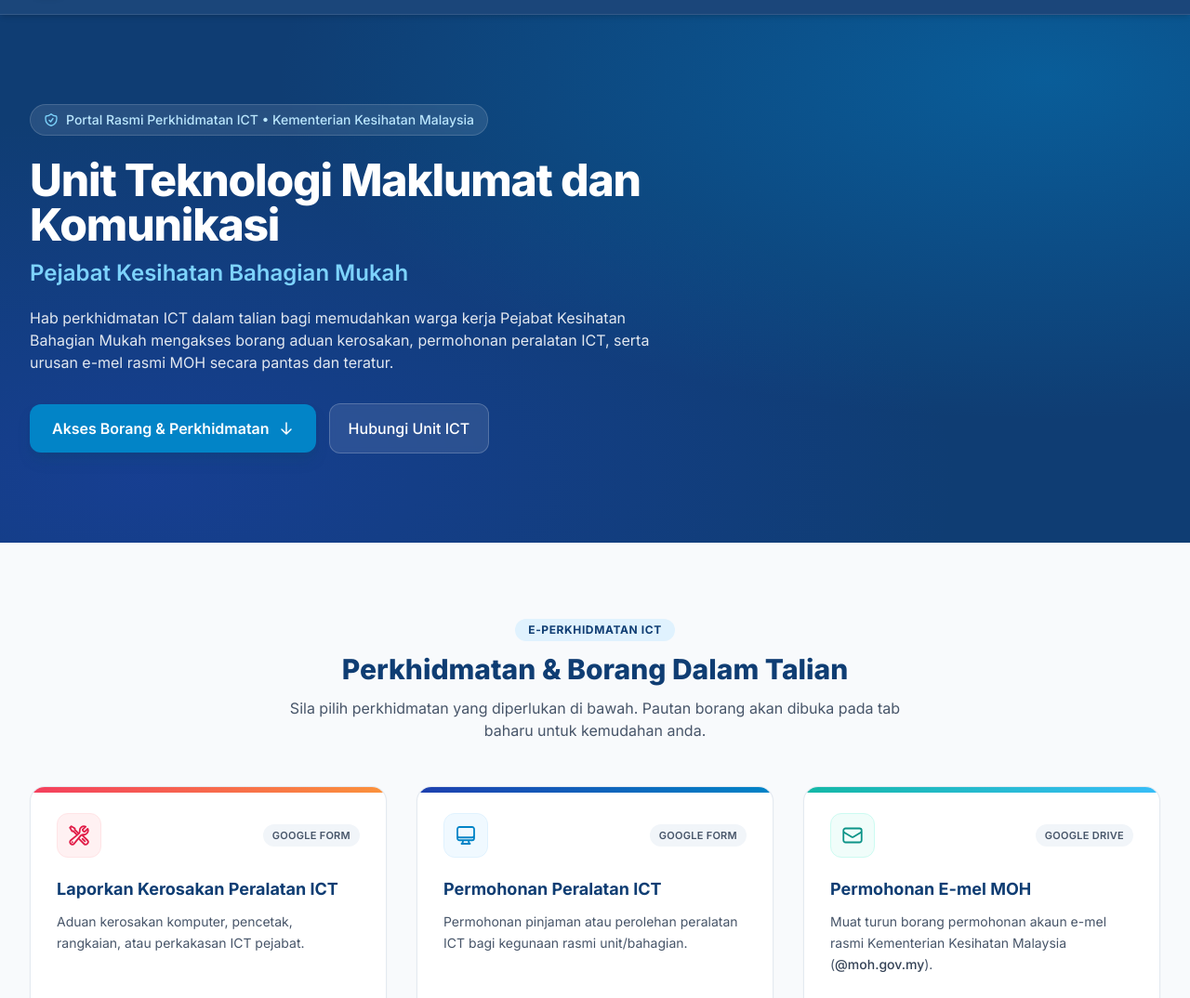
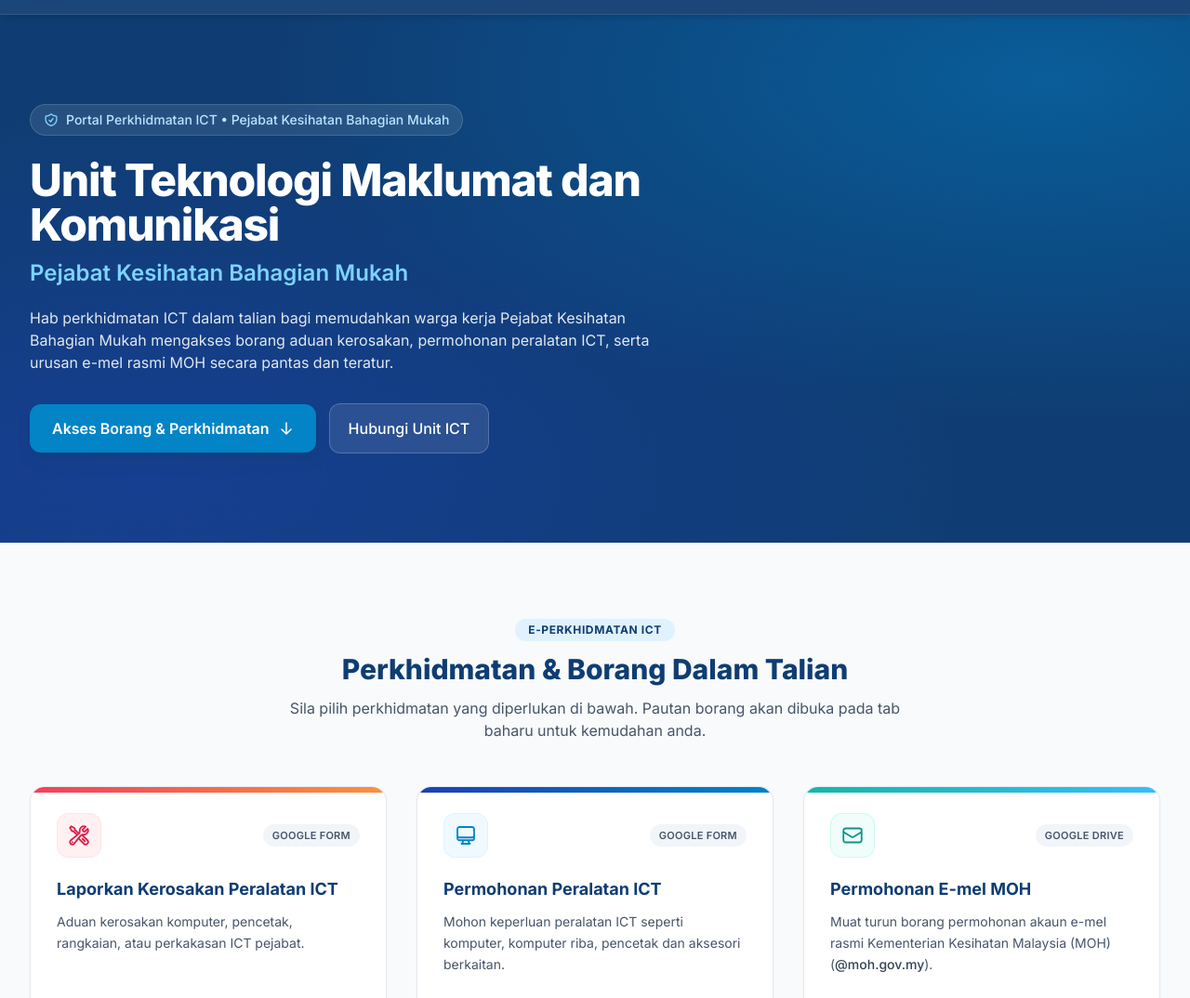
Before and after one commit to pkbmukahict/pkbmukahict.github.io, a plain HTML site: page index.html in a window 1280 px wide. Shown: the part 69-1143 px from the top of the page at 93% size. Drawn offline with nearby package versions, Linux system fonts and the light colour scheme.

Commit message:
Update index.html

```diff
--- a/index.html
+++ b/index.html
@@ -3,7 +3,7 @@
 <head>
     <meta charset="UTF-8">
     <meta name="viewport" content="width=device-width, initial-scale=1.0">
-    <meta name="description" content="Portal rasmi Unit Teknologi Maklumat dan Komunikasi, Pejabat Kesihatan Bahagian Mukah. Akses borang aduan kerosakan ICT, permohonan peralatan ICT, permohonan e-mel MOH, direktori staf dan maklumat perhubungan.">
+    <meta name="description" content="Portal Unit Teknologi Maklumat dan Komunikasi, Pejabat Kesihatan Bahagian Mukah. Akses borang aduan kerosakan ICT, permohonan peralatan ICT, permohonan e-mel MOH, direktori staf dan maklumat perhubungan.">
     <title>Portal Unit ICT • PKB Mukah</title>
 
     <!-- Fon Google: Inter untuk tipografi rasmi yang jelas dan moden -->
@@ -138,7 +138,7 @@
                         <svg class="w-4 h-4 text-sky-300 shrink-0" fill="none" stroke="currentColor" stroke-width="2" viewBox="0 0 24 24" aria-hidden="true">
                             <path stroke-linecap="round" stroke-linejoin="round" d="M9 12.75L11.25 15 15 9.75m-3-7.036A11.959 11.959 0 013.598 6 11.99 11.99 0 003 9.749c0 5.592 3.824 10.29 9 11.623 5.176-1.332 9-6.03 9-11.622 0-1.31-.21-2.571-.598-3.751h-.152c-3.196 0-6.1-1.248-8.25-3.285z" />
                         </svg>
-                        <span>Portal Rasmi Perkhidmatan ICT • Kementerian Kesihatan Malaysia</span>
+                        <span>Portal Perkhidmatan ICT • Pejabat Kesihatan Bahagian Mukah</span>
                     </div>
 
                     <h1 class="text-3xl sm:text-4xl lg:text-5xl font-extrabold tracking-tight leading-tight text-white">
@@ -240,7 +240,7 @@
                                 Permohonan Peralatan ICT
                             </h3>
                             <p class="mt-2.5 text-sm text-slate-600 leading-relaxed">
-                                Permohonan pinjaman atau perolehan peralatan ICT bagi kegunaan rasmi unit/bahagian.
+                                Mohon keperluan peralatan ICT seperti komputer, komputer riba, pencetak dan aksesori berkaitan.
                             </p>
                         </div>
 
@@ -278,7 +278,7 @@
                                 Permohonan E-mel MOH
                             </h3>
                             <p class="mt-2.5 text-sm text-slate-600 leading-relaxed">
-                                Muat turun borang permohonan akaun e-mel rasmi Kementerian Kesihatan Malaysia (<span class="font-medium text-slate-700">@moh.gov.my</span>).
+                                Muat turun borang permohonan akaun e-mel rasmi Kementerian Kesihatan Malaysia (MOH) (<span class="font-medium text-slate-700">@moh.gov.my</span>).
                             </p>
                         </div>
 
```
